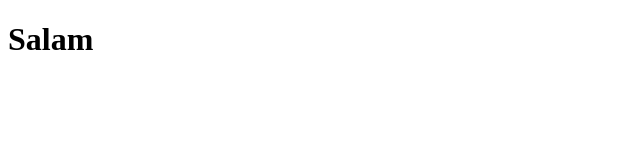
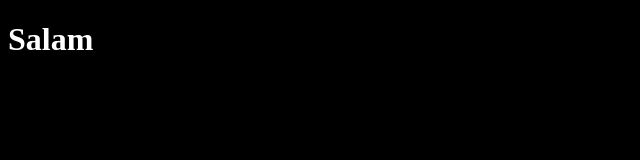
Before and after one commit to muradsalam/muradsalam.github.io, a plain HTML site: page index.html in a window 1280 px wide. Shown: the whole page, without its empty margins (0-640 px from the left). Drawn offline with Linux system fonts and the light colour scheme.

Commit message:
Backgroundcolor Black added

```diff
--- a/index.html
+++ b/index.html
@@ -6,7 +6,8 @@
     <meta name="viewport" content="width=device-width, initial-scale=1.0">
     <title>Document</title>
 </head>
-<body>
+<body bgcolor="#000000" text="white">
     <h1>Salam</h1>
+
 </body>
 </html>
```
